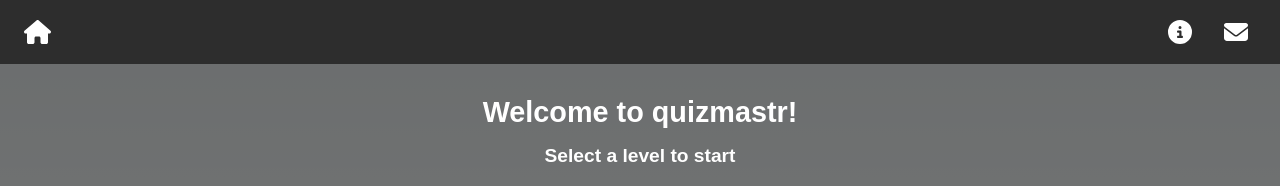
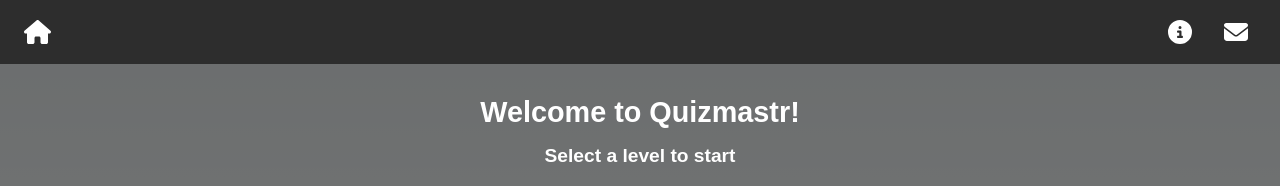
Before and after one commit to swiftugandan/quizmastr, a Next.js app: page /quiz in a window 1280 px wide. Shown: the top 186 px of the page. Built offline with nearby package versions, Linux system fonts and the light colour scheme.

Commit message:
fix name

```diff
--- a/pages/quiz/index.js
+++ b/pages/quiz/index.js
@@ -18,7 +18,7 @@ const YearsPage = () => {
   return (
     <div style={overlay}>
       <div style={responsiveContainer}>
-        <h1 style={pageTitle}>Welcome to quizmastr!</h1>
+        <h1 style={pageTitle}>Welcome to Quizmastr!</h1>
         <h2 style={pageSubTitle}>Select a level to start</h2>
         <YearGrid />
       </div>
```
